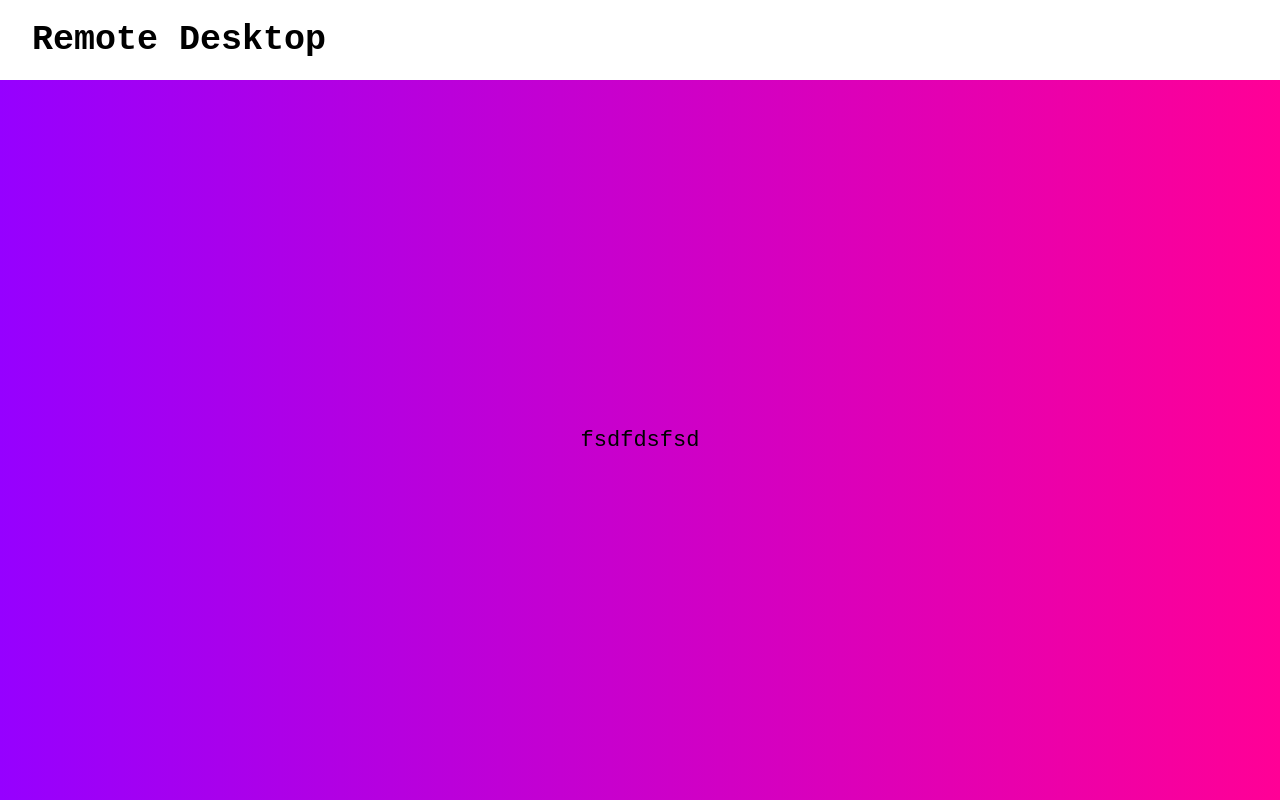
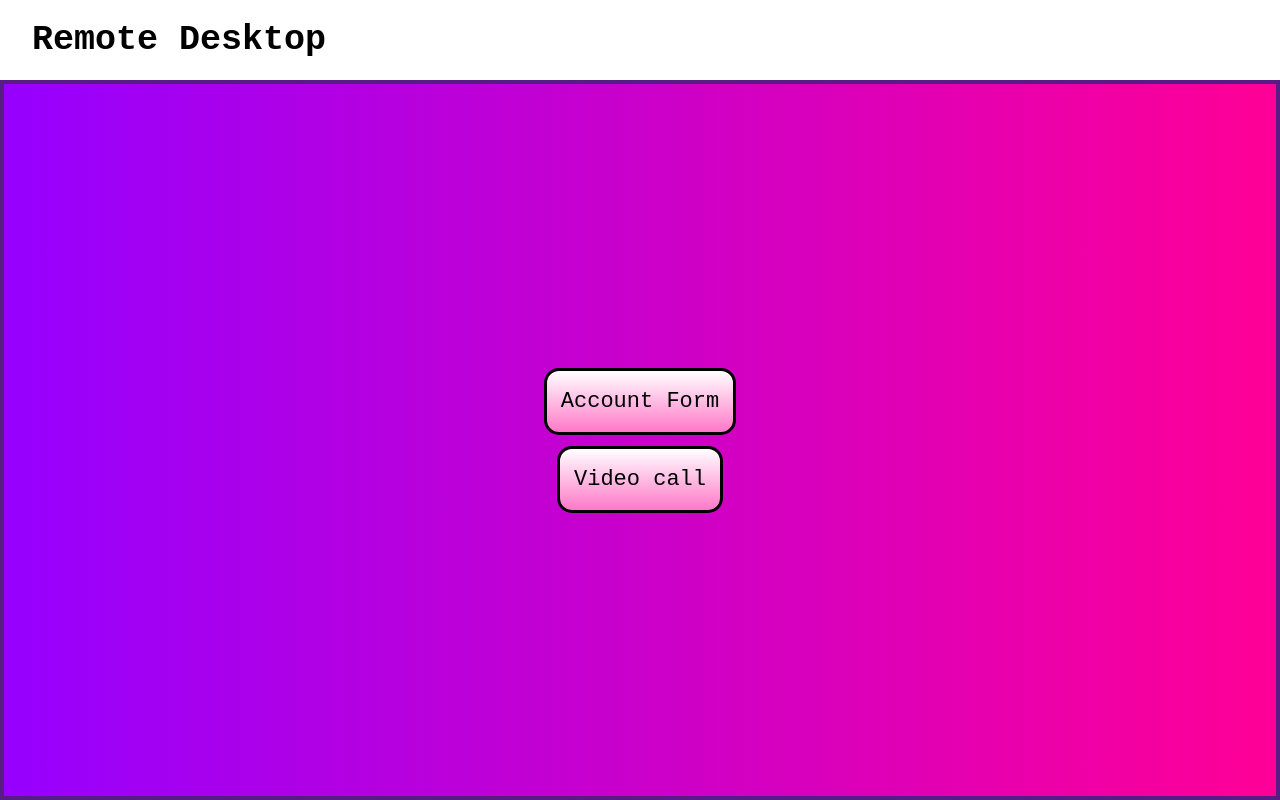
Before and after one commit to DJ5harma/remote_controlled_desktop, a Next.js app in the folder next_js/: page / in a window 1280 px wide. Built offline with nearby package versions, Linux system fonts and the light colour scheme; no server answers.

Commit message:
initialized socket.io client

```diff
--- a/next_js/package.json
+++ b/next_js/package.json
@@ -19,7 +19,8 @@
     "react": "^18",
     "react-dom": "^18",
     "react-hot-toast": "^2.4.1",
-    "remote_controlled_desktop": "file:"
+    "remote_controlled_desktop": "file:",
+    "socket.io-client": "^4.8.0"
   },
   "devDependencies": {
     "@types/bcryptjs": "^2.4.6",
--- a/next_js/src/app/globals.css
+++ b/next_js/src/app/globals.css
@@ -19,12 +19,13 @@ body {
   background: var(--background);
   font-family: Arial, Helvetica, sans-serif;
 }
+*/
 
 @layer utilities {
-  .text-balance {
-    text-wrap: balance;
-  }
-} */
+	.text-balance {
+		text-wrap: balance;
+	}
+}
 * {
 	font-family: monospace;
 	font-size: 22px;
@@ -45,9 +46,13 @@ button {
 	border: solid;
 	padding: 14px;
 	border-radius: 15px;
+	background-image: linear-gradient(to top, rgb(255, 120, 200), white);
 }
 input {
 	outline: none;
+}
+button:hover {
+	animation: grow 1s forwards;
 }
 
 @keyframes grow {
@@ -61,9 +66,3 @@ input {
 		padding: 14px;
 	}
 }
-
-button:hover {
-	background-color: black;
-	color: white;
-	animation: grow 1s forwards;
-}
--- a/next_js/src/app/layout.tsx
+++ b/next_js/src/app/layout.tsx
@@ -4,6 +4,7 @@ import "./globals.css";
 import { Toaster } from "react-hot-toast";
 import { UserProvider } from "@/providers/UserProvider";
 import Nav from "@/components/Nav";
+import ClientSocketProvider from "@/providers/ClientSocketProvider";
 
 const geistSans = localFont({
 	src: "./fonts/GeistVF.woff",
@@ -44,17 +45,19 @@ export default function RootLayout({
 					}}
 				/>
 				<UserProvider>
+					<ClientSocketProvider>
 						<Nav />
 						<section
 							style={{
 								backgroundImage:
 									"linear-gradient(to right, rgb(150, 0, 255), rgb(255, 0, 150))",
-							minHeight: "90vh",
+								height: "90vh",
 							}}
-						className="w-screen"
+							className="w-screen border-4 border-purple-900 [&>*]:w-full [&>*]:h-full"
 						>
 							{children}
 						</section>
+					</ClientSocketProvider>
 				</UserProvider>
 			</body>
 		</html>
--- a/next_js/src/app/page.tsx
+++ b/next_js/src/app/page.tsx
@@ -1,3 +1,14 @@
+import Link from "next/link";
+
 export default function Home() {
-	return <>fsdfdsfsd</>;
+	return (
+		<section className="gap-2">
+			<Link href={"/form"}>
+				<button>Account Form</button>
+			</Link>
+			<Link href={"/videoCall"}>
+				<button>Video call</button>
+			</Link>
+		</section>
+	);
 }
--- /dev/null
+++ b/next_js/src/app/videoCall/page.tsx
@@ -0,0 +1,7 @@
+export default function page() {
+	return (
+		<section className="gap-2">
+			<h1>Video Call Page</h1>
+		</section>
+	);
+}
--- /dev/null
+++ b/next_js/src/providers/ClientSocketProvider.tsx
@@ -0,0 +1,25 @@
+"use client";
+import { io, Socket } from "socket.io-client";
+import { useEffect } from "react";
+import toast from "react-hot-toast";
+
+export let skt: null | Socket = null;
+export default function ClientSocketProvider({
+	children,
+}: {
+	children: React.ReactNode;
+}) {
+	useEffect(() => {
+		skt = io("http://localhost:3001");
+		skt.on("hi", () => toast("Hi from socket server"));
+
+		return () => {
+			if (skt) {
+				skt.disconnect();
+				skt.removeAllListeners();
+				toast("Socket cleanup");
+			}
+		};
+	}, []);
+	return <>{children}</>;
+}
--- a/next_js/src/providers/UserProvider.tsx
+++ b/next_js/src/providers/UserProvider.tsx
@@ -11,7 +11,6 @@ import React, {
 	useEffect,
 	useState,
 } from "react";
-
 const context = createContext<{
 	user: IUser;
 	setUser: Dispatch<SetStateAction<IUser>>;
```
Also changed, not shown: 2 other files (tests, documents, lock files or other folders). Lines whose indentation alone changed are shown as unchanged.
